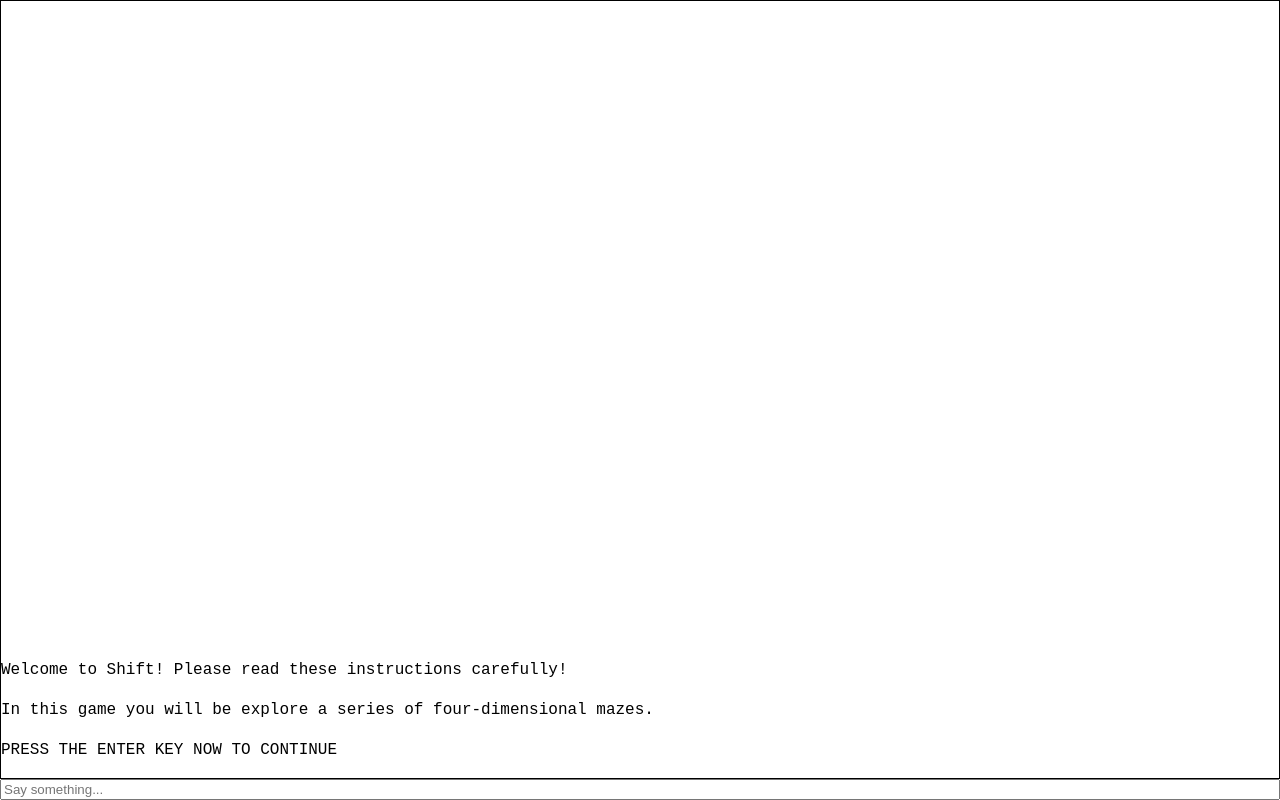
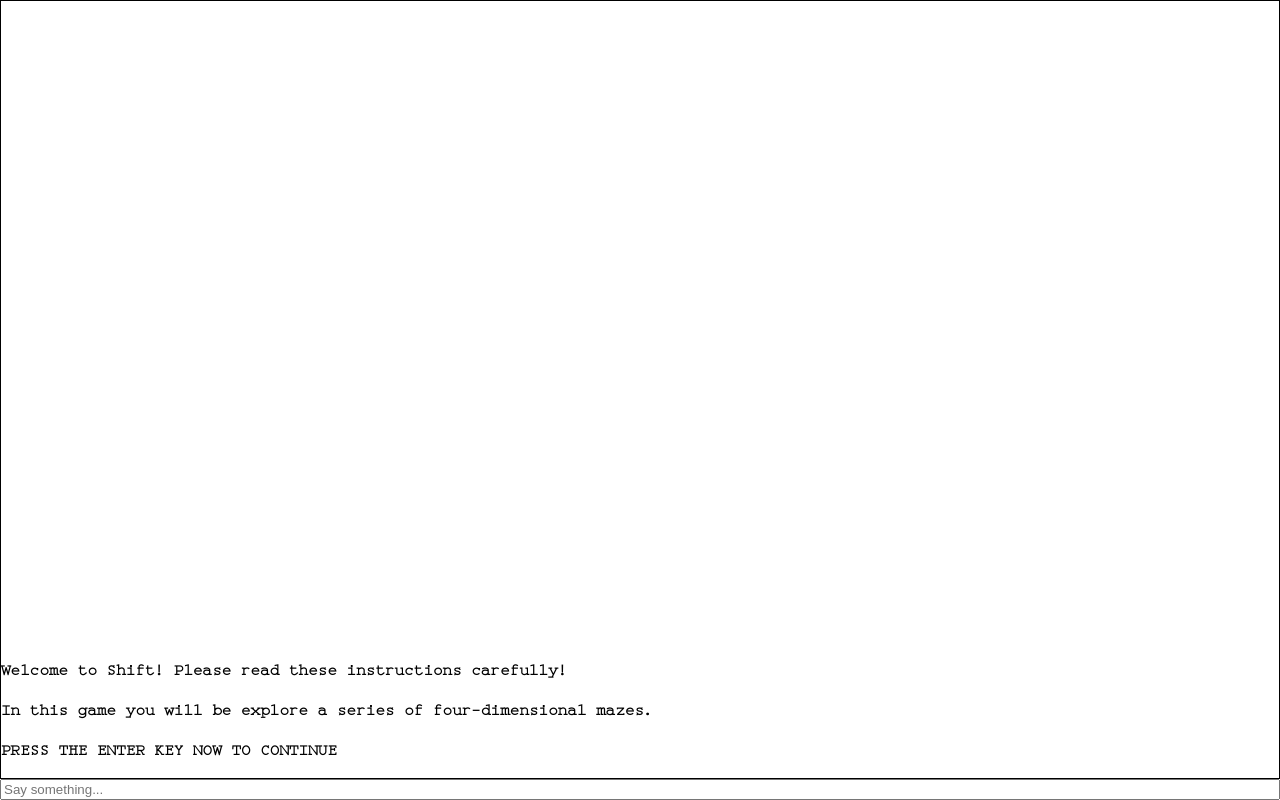
Before and after one commit to bschulzke/bschulzke.github.io, a plain HTML site: page mythos-shift/index.html in a window 1280 px wide. Drawn offline with Linux system fonts and the light colour scheme.

Commit message:
Switch to a new monospace font

```diff
--- a/mythos-shift/index.html
+++ b/mythos-shift/index.html
@@ -4,6 +4,12 @@
     <meta charset="UTF-8">
     <title>Mythos</title>
     <style>
+        @font-face {
+            font-family: "Monospace Regular";
+            src: url("/fonts/MonospaceRegular-6ZWg.ttf") format("ttf"),
+                 url("/fonts/MonospaceRegular-6ZWg.woff") format("woff");
+        }
+
         * {
             box-sizing: border-box;
         }
@@ -25,7 +31,8 @@
             line-height: 1.5em;
             margin: 0;
             white-space: pre;
-            font-family: monospace;
+            font-weight: bold;
+            font-family: "Monospace Regular", monospace;
         }
 
         #mythos-output .player {
```
Also changed, not shown: mythos-shift/fonts/MonospaceRegular-6ZWg.ttf (added), mythos-shift/fonts/MonospaceRegular-6ZWg.woff (added).
